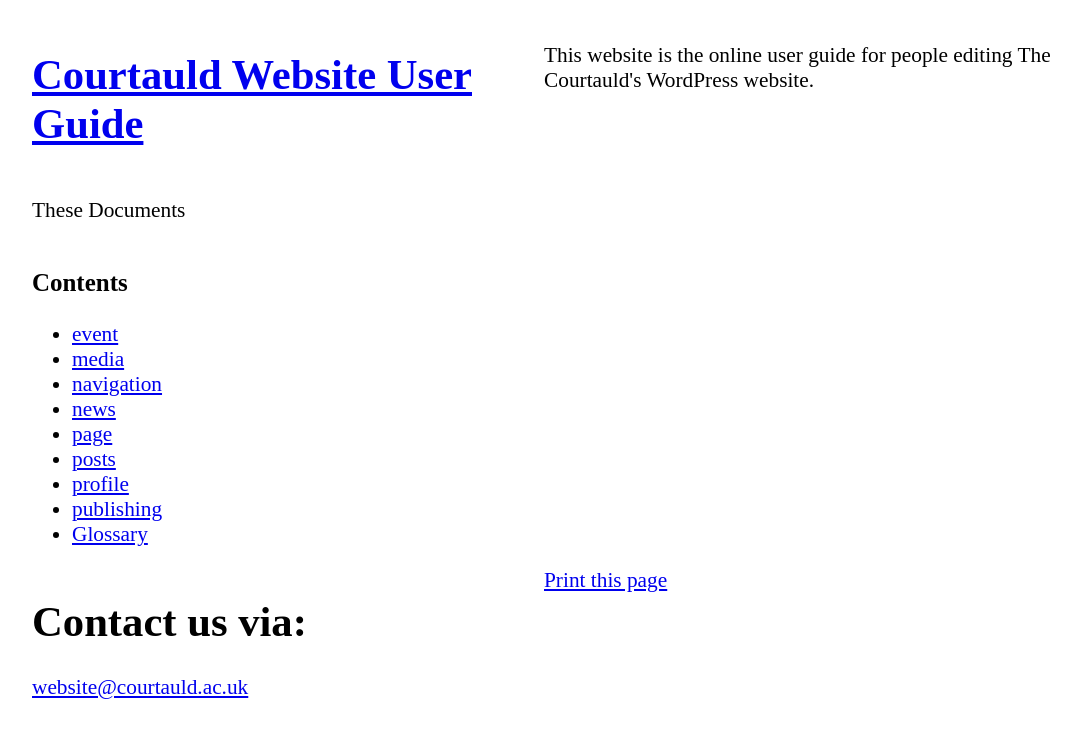
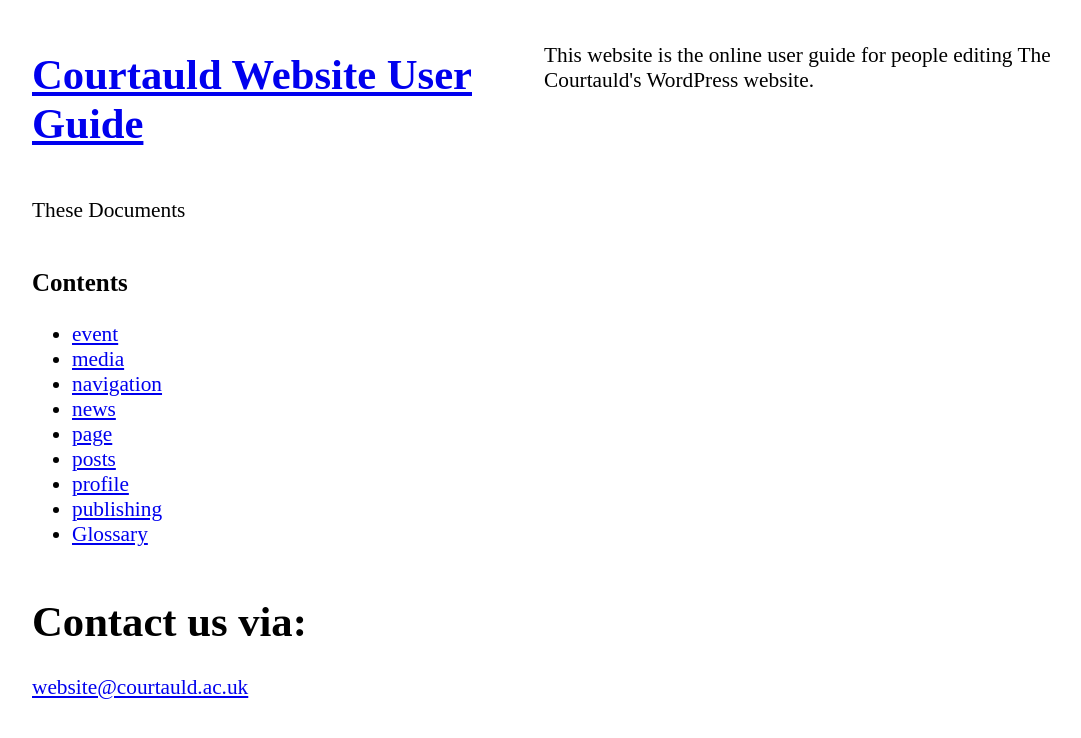
Before and after one commit to Courtauld/guide, a Jekyll site: the page built from index.html, in a window 1280 px wide. Shown: the top 738 px of the page, without its empty margins (96-1177 px from the left). Built offline with Jekyll 4.4.1, drawn with Linux system fonts in a browser that asks for light colours.

Commit message:
Remove Print This Page link

```diff
--- a/_includes/footer.html
+++ b/_includes/footer.html
@@ -3,7 +3,4 @@
 		<h1>Contact us via:</h1>
 		<a href="mailto:{{ site.email }}">{{ site.email }}</a></li>
 	</div>
-	<div class="footer-col">
-		<a href="javascript:if(window.print)window.print()">Print this page</a>
-	</div>
 </footer>
```
